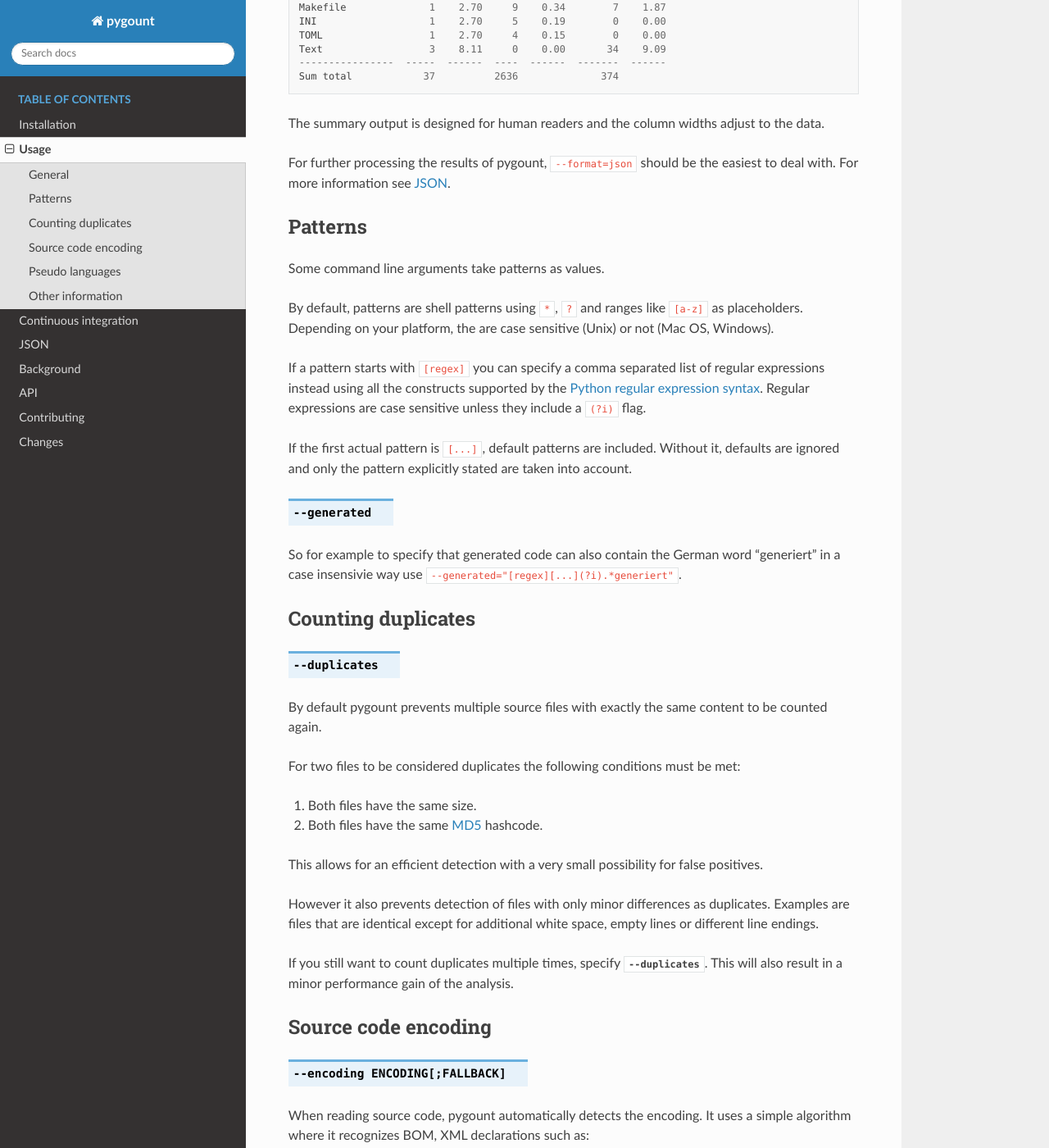
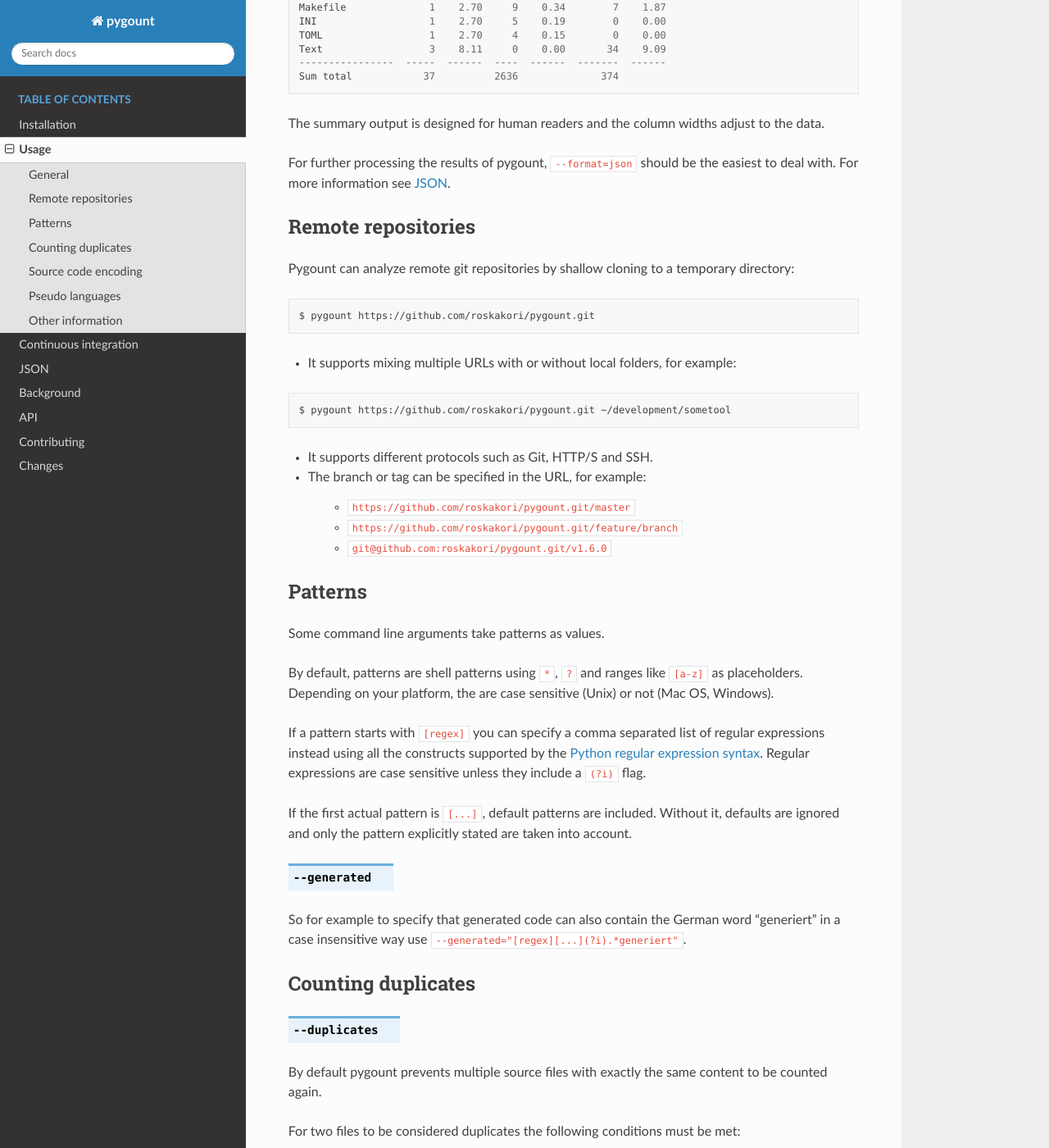
Before and after one commit to roskakori/pygount, a Sphinx documentation site: the page built from docs/usage.rst, in a window 1280 px wide and 1400 px high, scrolled down 1429 px. Shown: the whole window at 82% size. Built offline with Sphinx 7.4.7 and the Read the Docs theme 2.0.0, drawn with Linux system fonts in a browser that asks for light colours.

Commit message:
#109 Add usage documentation for remote repos

```diff
--- a/docs/usage.rst
+++ b/docs/usage.rst
@@ -74,6 +74,30 @@ For further processing the results of pygount, ``--format=json`` should be the
 easiest to deal with. For more information see :doc:`json`.
 
 
+Remote repositories
+-------
+
+Pygount can analyze remote git repositories by shallow cloning to a temporary
+directory:
+
+.. code-block:: bash
+
+    $ pygount https://github.com/roskakori/pygount.git
+
+* It supports mixing multiple URLs with or without local folders, for example:
+
+.. code-block:: bash
+
+    $ pygount https://github.com/roskakori/pygount.git ~/development/sometool
+
+* It supports different protocols such as Git, HTTP/S and SSH.
+* The branch or tag can be specified in the URL, for example:
+
+    * ``https://github.com/roskakori/pygount.git/master``
+    * ``https://github.com/roskakori/pygount.git/feature/branch``
+    * ``git@github.com:roskakori/pygount.git/v1.6.0``
+
+
 Patterns
 --------
 
@@ -95,7 +119,7 @@ taken into account.
 .. option:: --generated
 
 So for example to specify that generated code can also contain the German word
-"generiert" in a case insensivie way use
+"generiert" in a case insensitive way use
 ``--generated="[regex][...](?i).*generiert"``.
 
 
```
